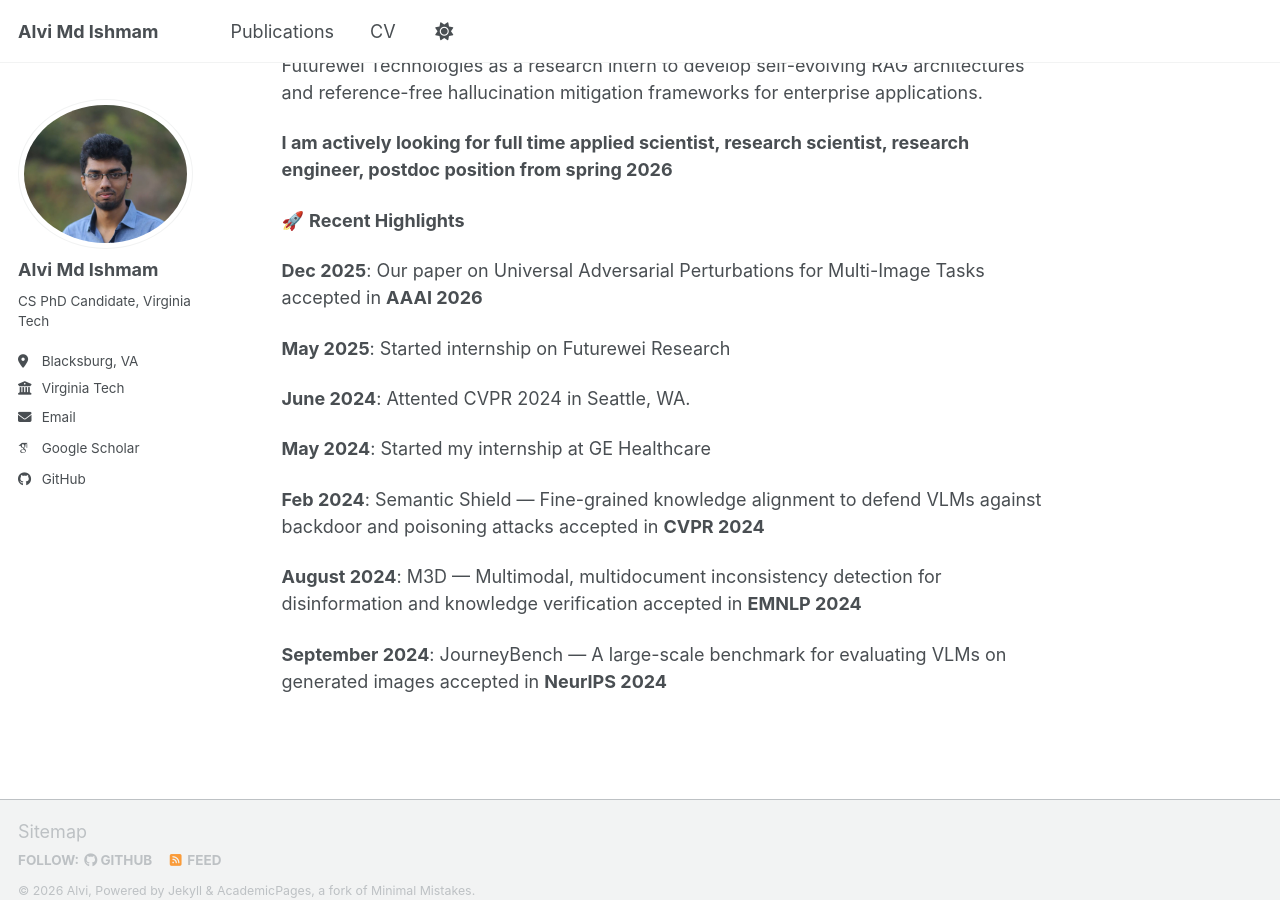
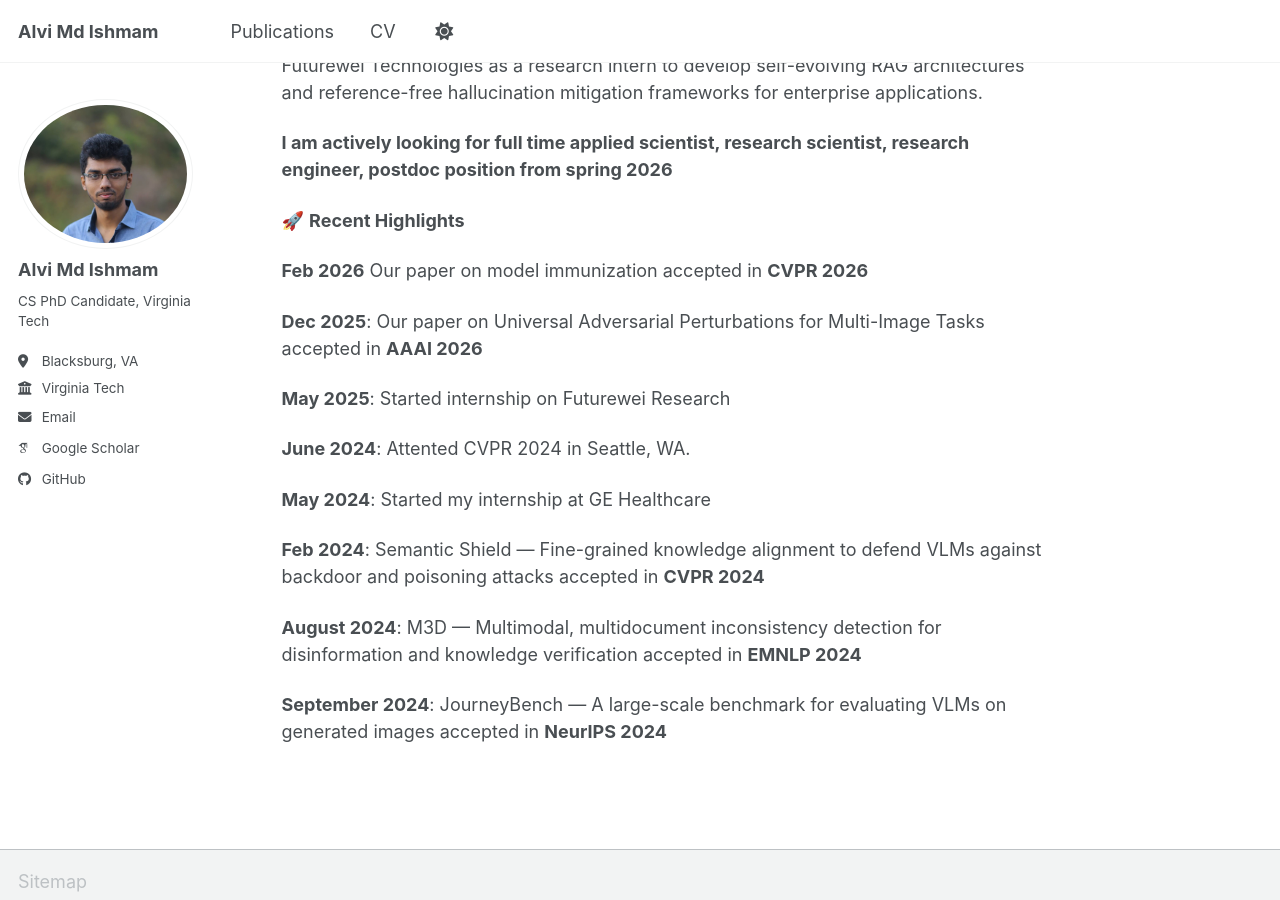
Before and after one commit to IshmamAlvi/ishmamalvi.github.io, a Jekyll site: the page built from _pages/about.md, in a window 1280 px wide and 900 px high, scrolled down 487 px. Built offline with Jekyll 4.4.1, drawn with Linux system fonts in a browser that asks for light colours; some web fonts are replaced; a script bundle is joined from its source files by our own code; library files that are not in the unit come from our copies.

Commit message:
Update recent highlights in about.md

```diff
--- a/_pages/about.md
+++ b/_pages/about.md
@@ -17,6 +17,8 @@ I interned at GE Healthcare (2024), where I helped build one of the largest medi
 
 🚀 **Recent Highlights**
 
+**Feb 2026** Our paper on model immunization accepted in **CVPR 2026**
+
 **Dec 2025**: Our paper on Universal Adversarial Perturbations for Multi-Image Tasks accepted in **AAAI 2026**
 
 **May 2025**: Started internship on Futurewei Research
```
